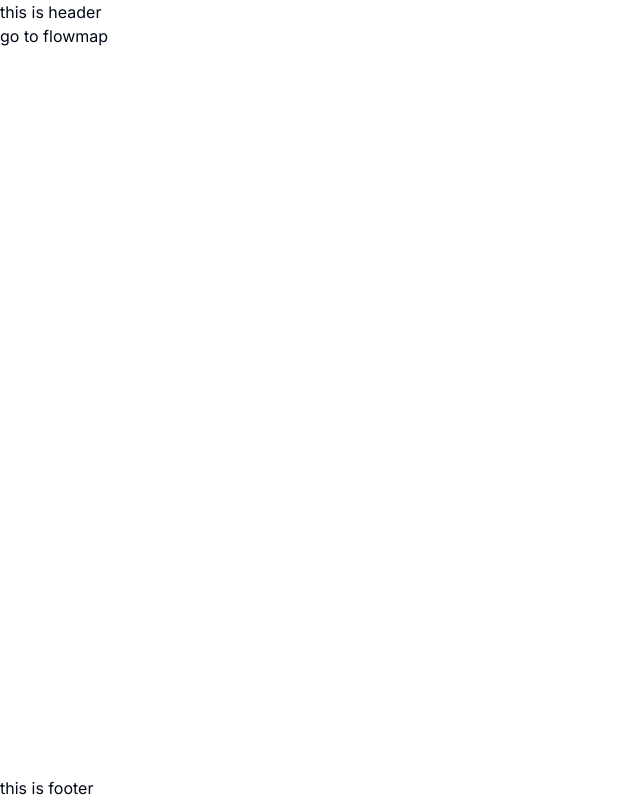
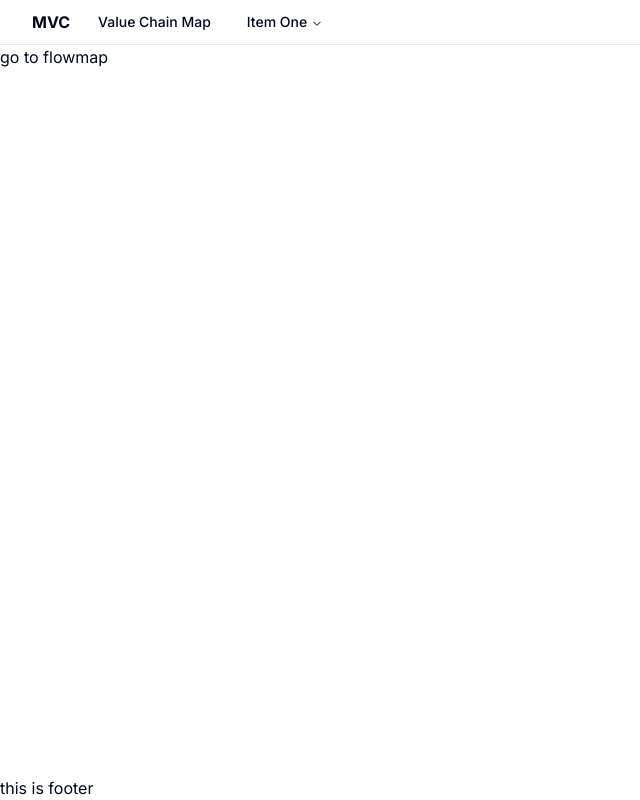
Before and after one commit to hyeeok/Map_value_chain, a Next.js app in the folder frontend/: page / in a window 1280 px wide. Shown: the whole page, without its empty margins (0-640 px from the left). Built offline with nearby package versions, Linux system fonts and the light colour scheme.

Commit message:
feat: add header

```diff
--- a/frontend/package.json
+++ b/frontend/package.json
@@ -15,6 +15,7 @@
   },
   "dependencies": {
     "@radix-ui/react-icons": "^1.3.0",
+    "@radix-ui/react-navigation-menu": "^1.1.4",
     "@radix-ui/react-select": "^2.0.0",
     "@radix-ui/react-slot": "^1.0.2",
     "@radix-ui/react-switch": "^1.0.3",
--- a/frontend/src/app/flowmap/_components/flowmap.tsx
+++ b/frontend/src/app/flowmap/_components/flowmap.tsx
@@ -39,12 +39,12 @@
             <TabsTrigger value="map">Map</TabsTrigger>
             <TabsTrigger value="list">List</TabsTrigger>
           </TabsList>
-          <div>
-            <Switch checked={showTheme} onCheckedChange={toggleShowSidebar} />{' '}
-            Show themes
+          <div className="flex items-center">
+            <Switch checked={showTheme} onCheckedChange={toggleShowSidebar} />
+            <span className="text-sm ml-2">Show themes</span>
           </div>
         </div>
-        <TabsContent value="map" className="h-[90%] border borer-md">
+        <TabsContent value="map" className="h-[90%] border rounded-md">
           <Flow initialNodes={nodeData} initialEdges={edgeData} />
         </TabsContent>
         <TabsContent value="list"></TabsContent>
--- a/frontend/src/app/layout.tsx
+++ b/frontend/src/app/layout.tsx
@@ -2,6 +2,8 @@
 
 import type { Metadata } from 'next';
 import { Inter } from 'next/font/google';
+
+import Header from '@/components/base/header';
 
 const inter = Inter({ subsets: ['latin'] });
 
@@ -19,7 +21,7 @@
     <html lang="en">
       <body className={inter.className}>
         <div className="flex flex-col min-h-screen h-screen">
-          <header>this is header</header>
+          <Header />
           <main className="flex-1">{children}</main>
           <footer>this is footer</footer>
         </div>
--- /dev/null
+++ b/frontend/src/components/base/footer.tsx
@@ -0,0 +1,7 @@
+import React from 'react';
+
+const Footer = () => {
+  return <div></div>;
+};
+
+export default Footer;
--- /dev/null
+++ b/frontend/src/components/base/header.tsx
@@ -0,0 +1,48 @@
+'use client';
+
+import Link from 'next/link';
+import React from 'react';
+
+import {
+  ListItem,
+  NavigationMenu,
+  NavigationMenuContent,
+  NavigationMenuItem,
+  NavigationMenuLink,
+  NavigationMenuList,
+  NavigationMenuTrigger,
+  navigationMenuTriggerStyle,
+} from '@/components/ui/navigation-menu';
+
+const Header = () => {
+  return (
+    <header className="container py-1 border-b flex gap-4 items-center">
+      <div>
+        <Link href="/">
+          <span className="font-bold">MVC</span>
+        </Link>
+      </div>
+      <NavigationMenu>
+        <NavigationMenuList className="gap-2">
+          <NavigationMenuItem>
+            <Link href="/flowmap" legacyBehavior passHref>
+              <NavigationMenuLink className={navigationMenuTriggerStyle()}>
+                Value Chain Map
+              </NavigationMenuLink>
+            </Link>
+          </NavigationMenuItem>
+          <NavigationMenuItem>
+            <NavigationMenuTrigger>Item One</NavigationMenuTrigger>
+            <NavigationMenuContent>
+              <ul className="grid grid-cols-2 gap-3 p-4 md:w-[400px] lg:w-[500px] ">
+                <ListItem>description</ListItem>
+              </ul>
+            </NavigationMenuContent>
+          </NavigationMenuItem>
+        </NavigationMenuList>
+      </NavigationMenu>
+    </header>
+  );
+};
+
+export default Header;
--- a/frontend/src/components/feature/reactflow/flow.tsx
+++ b/frontend/src/components/feature/reactflow/flow.tsx
@@ -89,7 +89,7 @@
       >
         <Panel position="top-right">
           <Button onClick={onSave} size="sm">
-            save
+            Save
           </Button>
         </Panel>
       </ReactFlow>
--- /dev/null
+++ b/frontend/src/components/ui/navigation-menu.tsx
@@ -0,0 +1,155 @@
+import { ChevronDownIcon } from '@radix-ui/react-icons';
+import * as NavigationMenuPrimitive from '@radix-ui/react-navigation-menu';
+import { cva } from 'class-variance-authority';
+import * as React from 'react';
+
+import { cn } from '@/lib/utils';
+
+const NavigationMenu = React.forwardRef<
+  React.ElementRef<typeof NavigationMenuPrimitive.Root>,
+  React.ComponentPropsWithoutRef<typeof NavigationMenuPrimitive.Root>
+>(({ className, children, ...props }, ref) => (
+  <NavigationMenuPrimitive.Root
+    ref={ref}
+    className={cn(
+      'relative z-10 flex max-w-max flex-1 items-center justify-center',
+      className
+    )}
+    {...props}
+  >
+    {children}
+    <NavigationMenuViewport />
+  </NavigationMenuPrimitive.Root>
+));
+NavigationMenu.displayName = NavigationMenuPrimitive.Root.displayName;
+
+const NavigationMenuList = React.forwardRef<
+  React.ElementRef<typeof NavigationMenuPrimitive.List>,
+  React.ComponentPropsWithoutRef<typeof NavigationMenuPrimitive.List>
+>(({ className, ...props }, ref) => (
+  <NavigationMenuPrimitive.List
+    ref={ref}
+    className={cn(
+      'group flex flex-1 list-none items-center justify-center space-x-1',
+      className
+    )}
+    {...props}
+  />
+));
+NavigationMenuList.displayName = NavigationMenuPrimitive.List.displayName;
+
+const NavigationMenuItem = NavigationMenuPrimitive.Item;
+
+const navigationMenuTriggerStyle = cva(
+  'group inline-flex h-9 w-max items-center justify-center rounded-md bg-background px-3 py-1 text-sm font-medium transition-colors hover:bg-accent hover:text-accent-foreground focus:bg-accent focus:text-accent-foreground focus:outline-none disabled:pointer-events-none disabled:opacity-50 data-[active]:bg-accent/50 data-[state=open]:bg-accent/50'
+);
+
+const NavigationMenuTrigger = React.forwardRef<
+  React.ElementRef<typeof NavigationMenuPrimitive.Trigger>,
+  React.ComponentPropsWithoutRef<typeof NavigationMenuPrimitive.Trigger>
+>(({ className, children, ...props }, ref) => (
+  <NavigationMenuPrimitive.Trigger
+    ref={ref}
+    className={cn(navigationMenuTriggerStyle(), 'group', className)}
+    {...props}
+  >
+    {children}{' '}
+    <ChevronDownIcon
+      className="relative top-[1px] ml-1 h-3 w-3 transition duration-300 group-data-[state=open]:rotate-180"
+      aria-hidden="true"
+    />
+  </NavigationMenuPrimitive.Trigger>
+));
+NavigationMenuTrigger.displayName = NavigationMenuPrimitive.Trigger.displayName;
+
+const NavigationMenuContent = React.forwardRef<
+  React.ElementRef<typeof NavigationMenuPrimitive.Content>,
+  React.ComponentPropsWithoutRef<typeof NavigationMenuPrimitive.Content>
+>(({ className, ...props }, ref) => (
+  <NavigationMenuPrimitive.Content
+    ref={ref}
+    className={cn(
+      'left-0 top-0 w-full data-[motion^=from-]:animate-in data-[motion^=to-]:animate-out data-[motion^=from-]:fade-in data-[motion^=to-]:fade-out data-[motion=from-end]:slide-in-from-right-52 data-[motion=from-start]:slide-in-from-left-52 data-[motion=to-end]:slide-out-to-right-52 data-[motion=to-start]:slide-out-to-left-52 md:absolute md:w-auto ',
+      className
+    )}
+    {...props}
+  />
+));
+NavigationMenuContent.displayName = NavigationMenuPrimitive.Content.displayName;
+
+const NavigationMenuLink = NavigationMenuPrimitive.Link;
+
+const NavigationMenuViewport = React.forwardRef<
+  React.ElementRef<typeof NavigationMenuPrimitive.Viewport>,
+  React.ComponentPropsWithoutRef<typeof NavigationMenuPrimitive.Viewport>
+>(({ className, ...props }, ref) => (
+  <div className={cn('absolute left-0 top-full flex justify-center')}>
+    <NavigationMenuPrimitive.Viewport
+      className={cn(
+        'origin-top-center relative mt-1.5 h-[var(--radix-navigation-menu-viewport-height)] w-full overflow-hidden rounded-md border bg-popover text-popover-foreground shadow data-[state=open]:animate-in data-[state=closed]:animate-out data-[state=closed]:zoom-out-95 data-[state=open]:zoom-in-90 md:w-[var(--radix-navigation-menu-viewport-width)]',
+        className
+      )}
+      ref={ref}
+      {...props}
+    />
+  </div>
+));
+NavigationMenuViewport.displayName =
+  NavigationMenuPrimitive.Viewport.displayName;
+
+const NavigationMenuIndicator = React.forwardRef<
+  React.ElementRef<typeof NavigationMenuPrimitive.Indicator>,
+  React.ComponentPropsWithoutRef<typeof NavigationMenuPrimitive.Indicator>
+>(({ className, ...props }, ref) => (
+  <NavigationMenuPrimitive.Indicator
+    ref={ref}
+    className={cn(
+      'top-full z-[1] flex h-1.5 items-end justify-center overflow-hidden data-[state=visible]:animate-in data-[state=hidden]:animate-out data-[state=hidden]:fade-out data-[state=visible]:fade-in',
+      className
+    )}
+    {...props}
+  >
+    <div className="relative top-[60%] h-2 w-2 rotate-45 rounded-tl-sm bg-border shadow-md" />
+  </NavigationMenuPrimitive.Indicator>
+));
+NavigationMenuIndicator.displayName =
+  NavigationMenuPrimitive.Indicator.displayName;
+
+const ListItem = React.forwardRef<
+  React.ElementRef<'a'>,
+  React.ComponentPropsWithoutRef<'a'>
+>(({ className, title, children, ...props }, ref) => {
+  return (
+    <li>
+      <NavigationMenuLink asChild>
+        <a
+          ref={ref}
+          className={cn(
+            'block select-none space-y-1 rounded-md p-3 leading-none no-underline outline-none transition-colors hover:bg-accent hover:text-accent-foreground focus:bg-accent focus:text-accent-foreground',
+            className
+          )}
+          {...props}
+        >
+          <div className="text-sm font-medium leading-none">{title}</div>
+          <p className="line-clamp-2 text-sm leading-snug text-muted-foreground">
+            {children}
+          </p>
+        </a>
+      </NavigationMenuLink>
+    </li>
+  );
+});
+ListItem.displayName = 'ListItem';
+
+export {
+  ListItem,
+  NavigationMenu,
+  NavigationMenuContent,
+  NavigationMenuIndicator,
+  NavigationMenuItem,
+  NavigationMenuLink,
+  NavigationMenuList,
+  NavigationMenuTrigger,
+  navigationMenuTriggerStyle,
+  NavigationMenuViewport,
+};
```
Also changed, not shown: 1 other file (tests, documents, lock files or other folders).
